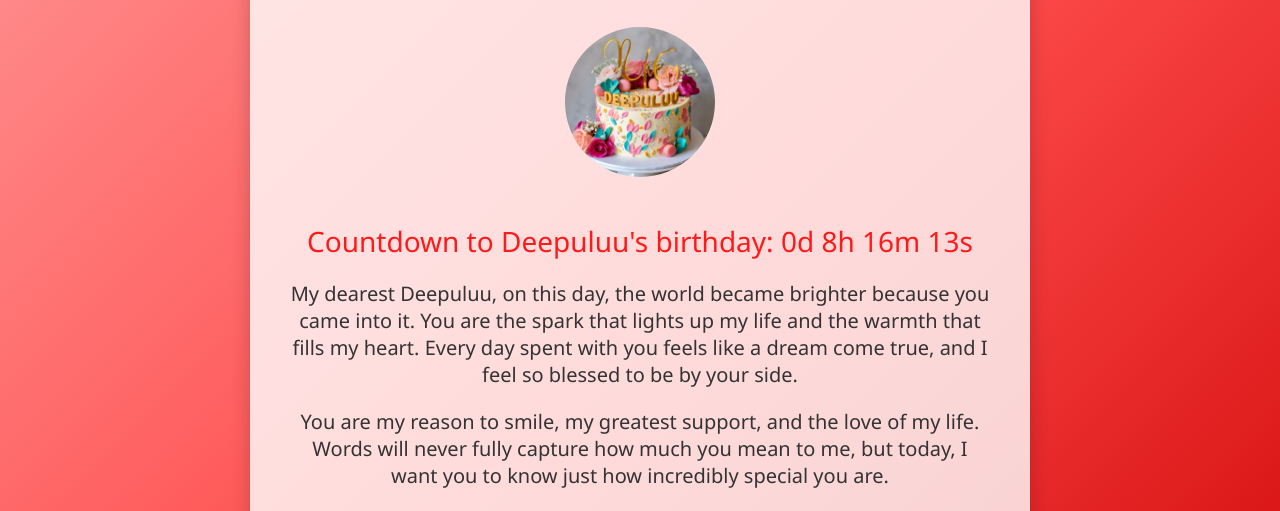
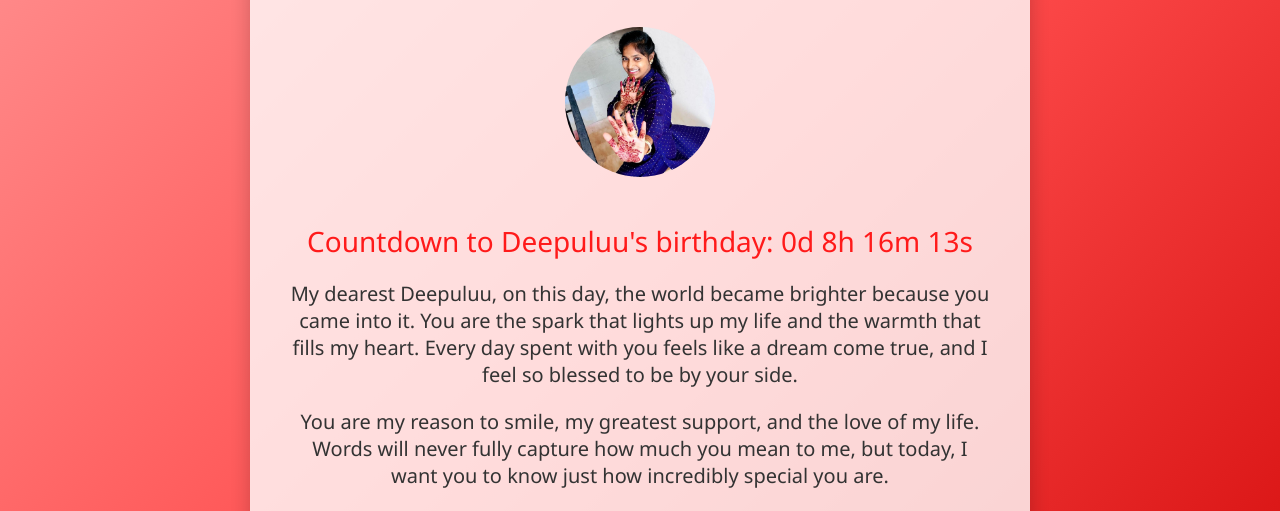
Before and after one commit to CharansaiParvathala/Hemanth, a plain HTML site: page index.html in a window 1280 px wide. Shown: the part 271-782 px from the top of the page. Drawn offline with Linux system fonts and the light colour scheme.

Commit message:
Update index.html

```diff
--- a/index.html
+++ b/index.html
@@ -77,7 +77,7 @@
         <p class="heart">❤️</p>
 
         <!-- Add the person's image -->
-        <img src="IMG-20241012-WA0013.jpg" alt="Deepuluu" class="profile-image"> <!-- Replace with the actual image path -->
+        <img src="IMG-20241012-WA0012.jpg" alt="Deepuluu" class="profile-image"> <!-- Replace with the actual image path -->
 
         <p id="countdown"></p>
         <p>
```
